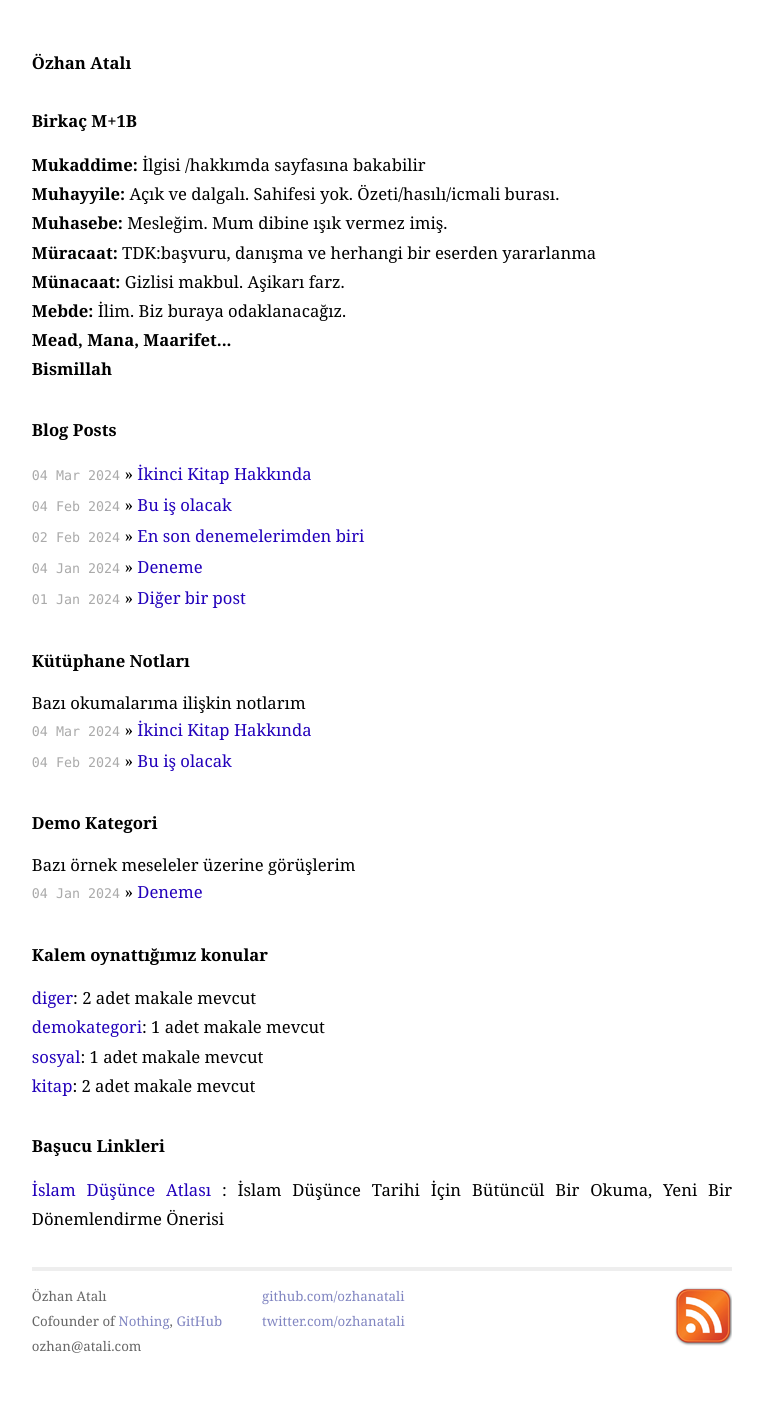
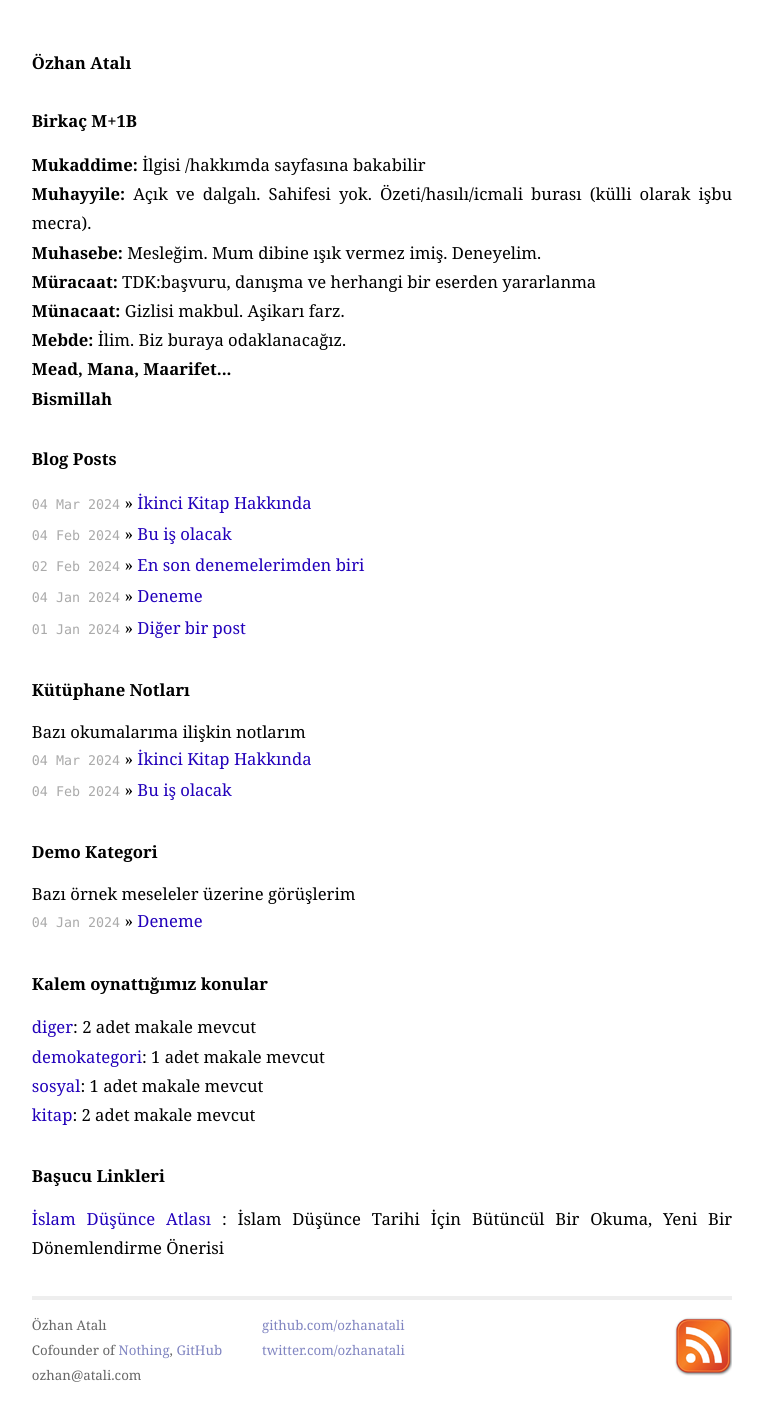
Before and after one commit to ozhanatali/ozhanatali.github.io, a Jekyll site: the page built from index.html, in a window 1280 px wide. Shown: the whole page, without its empty margins (258-1021 px from the left). Built offline with Jekyll 4.4.1, drawn with Linux system fonts in a browser that asks for light colours; before the commit the page ends 1372 px from its top, so only the background shows below that.

Commit message:
Update index.html

```diff
--- a/index.html
+++ b/index.html
@@ -17,8 +17,8 @@ title: Özhan Atalı
 <h1>Birkaç M+1B</h1>
    <ul class="posts">
       <li><b>Mukaddime:</b> İlgisi /hakkımda sayfasına bakabilir</li>
-      <li><b>Muhayyile:</b> Açık ve dalgalı. Sahifesi yok. Özeti/hasılı/icmali burası.</li>
-      <li><b>Muhasebe:</b> Mesleğim. Mum dibine ışık vermez imiş.</li>
+      <li><b>Muhayyile:</b> Açık ve dalgalı. Sahifesi yok. Özeti/hasılı/icmali burası (külli olarak işbu mecra).</li>
+      <li><b>Muhasebe:</b> Mesleğim. Mum dibine ışık vermez imiş. Deneyelim.</li>
       <li><b>Müracaat:</b> TDK:başvuru, danışma ve herhangi bir eserden yararlanma</li>
       <li><b>Münacaat:</b> Gizlisi makbul. Aşikarı farz.</li>
       <li><b>Mebde:</b> İlim. Biz buraya odaklanacağız.</li>
```
